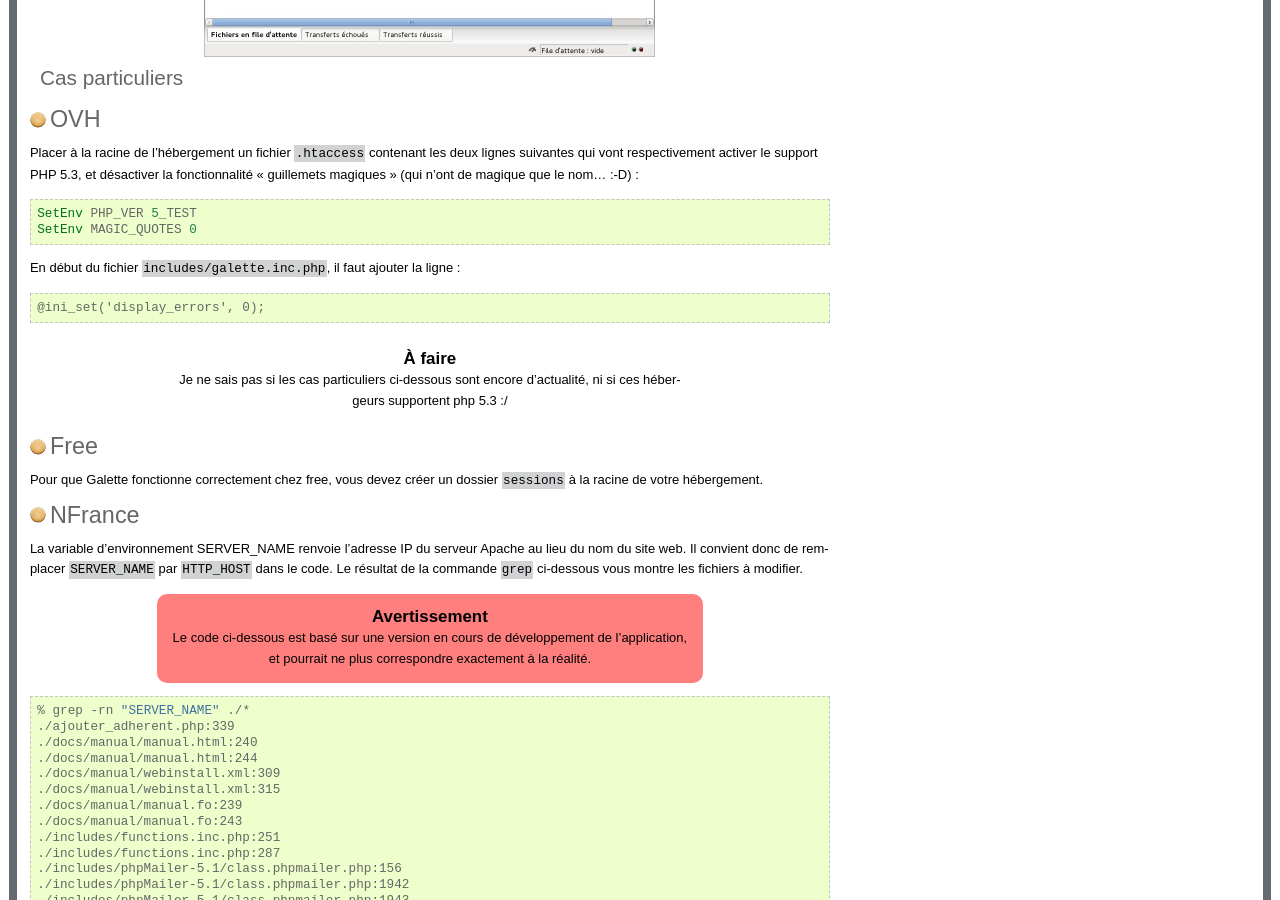
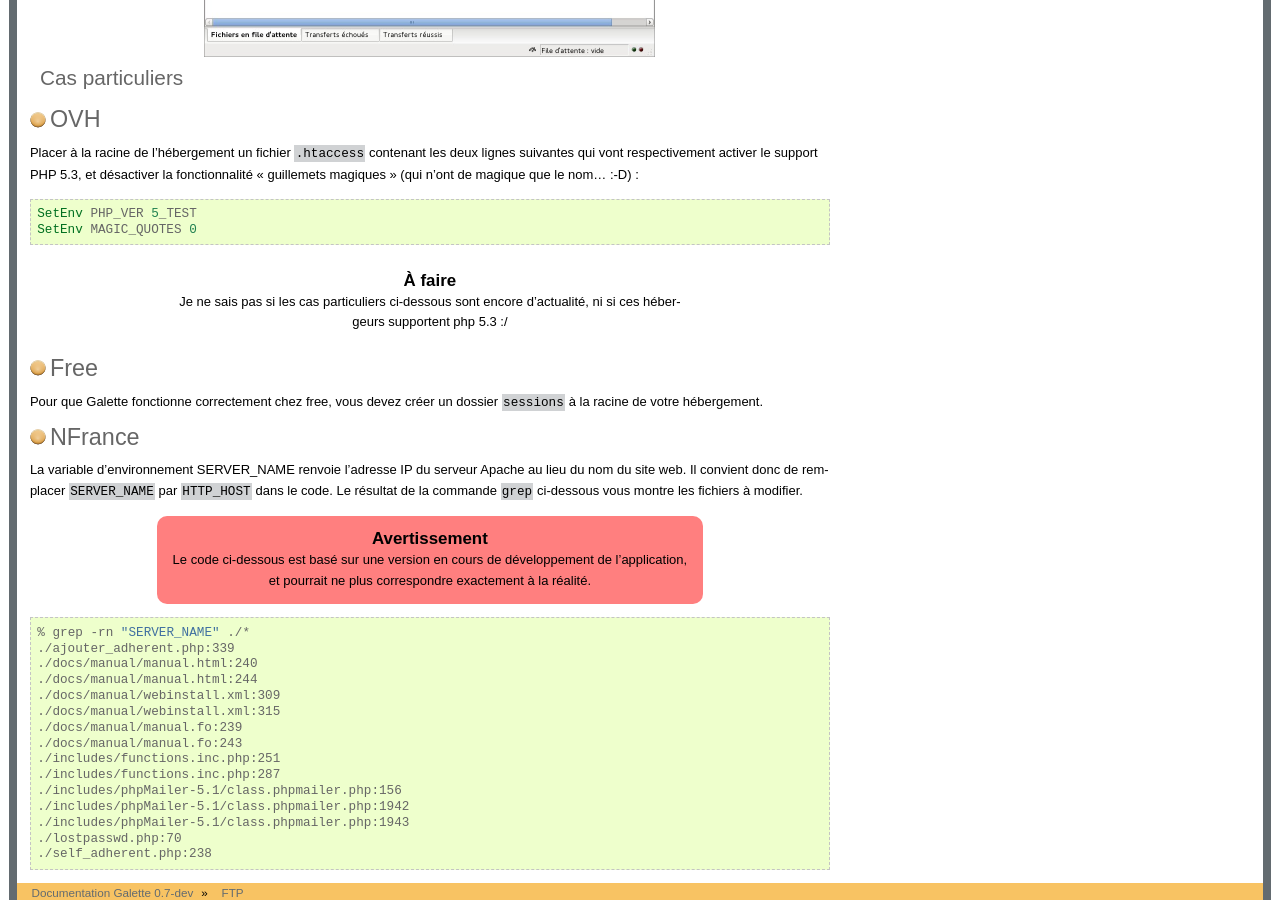
Before and after one commit to galette/galettedoc, a Sphinx documentation site: the page built from source/installation/ftp.rst, in a window 1280 px wide and 900 px high, scrolled down 634 px. Built offline with Sphinx 7.4.7, drawn with Linux system fonts in a browser that asks for light colours.

Commit message:
display_errors est désormais placé à false dans Galette

```diff
--- a/source/installation/ftp.rst
+++ b/source/installation/ftp.rst
@@ -24,12 +24,6 @@ Placer à la racine de l'hébergement un fichier ``.htaccess`` contenant les deu
 
    SetEnv PHP_VER 5_TEST
    SetEnv MAGIC_QUOTES 0
-
-En début du fichier ``includes/galette.inc.php``, il faut ajouter la ligne :
-
-.. code-block:: php
-
-   @ini_set('display_errors', 0);
 
 .. todo::
 
```
